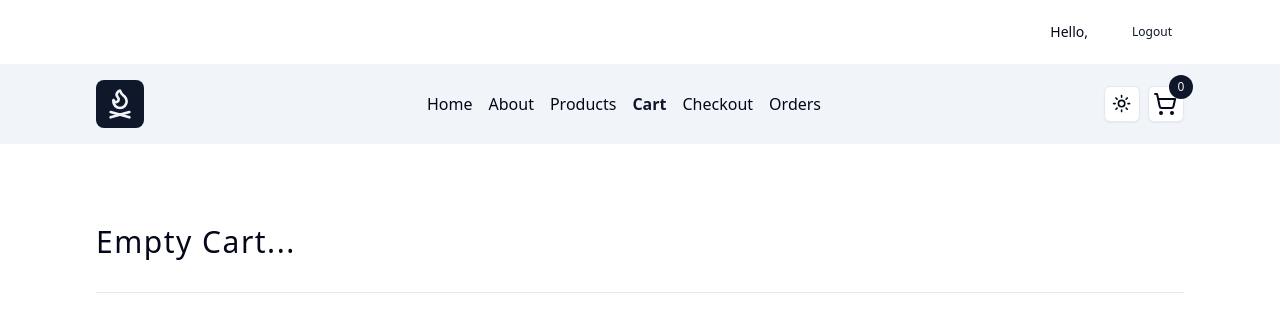
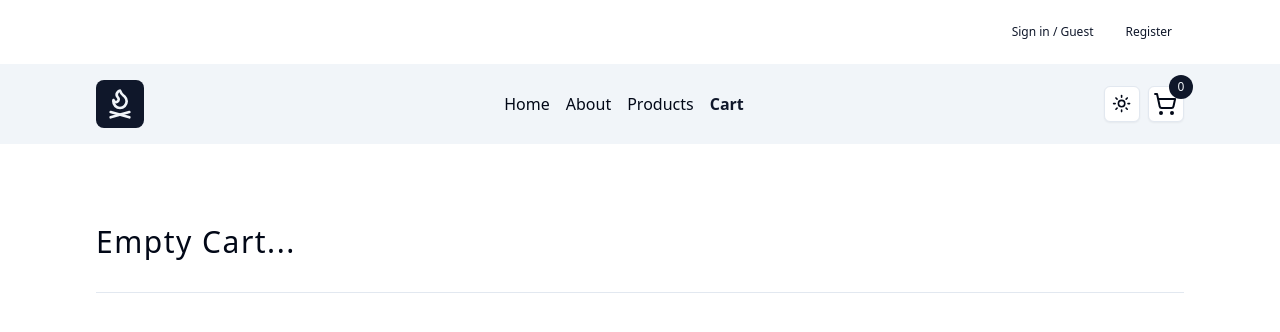
Before and after one commit to WilsonTomisin/ts-project, a React (Vite) app: page /cart in a window 1280 px wide. Shown: the top 332 px of the page. Built offline with nearby package versions, Linux system fonts and the light colour scheme.

Commit message:
working on checkout page

```diff
--- /dev/null
+++ b/src/components/CheckOutForm.tsx
@@ -0,0 +1,10 @@
+
+const CheckOutForm = () => {
+  return (
+    <div>
+      checkout form
+    </div>
+  )
+}
+
+export default CheckOutForm
--- a/src/components/DropdownLinks.tsx
+++ b/src/components/DropdownLinks.tsx
@@ -8,8 +8,11 @@ import { AlignLeft } from 'lucide-react';
 import { Button } from './ui/button';
 import { links } from '@/utils';
 import { NavLink } from 'react-router-dom';
+import { useAppSelector } from '@/hooks';
 
 function DropdownLinks() {
+  const user = useAppSelector((state)=> state.userState.user);
+
   return (
     <DropdownMenu>
       <DropdownMenuTrigger asChild className='lg:hidden '>
@@ -23,6 +26,12 @@ function DropdownLinks() {
        sideOffset={25}
        className='lg:hidden w-52'>
             {links.map((link)=>{
+                const restrictedRoutes = link.label === 'checkout' || link.label === 'orders' ;
+
+                // checkout and order routes do not display if not logged in.
+                if (restrictedRoutes && !user) {
+                  return null ;
+                }
                 return <DropdownMenuItem key={link.label}>
                     <NavLink to={link.href} className={(({isActive})=>{
                         return ` capitalize w-full ${ isActive ? ' text-primary': ''}`
--- a/src/components/Header.tsx
+++ b/src/components/Header.tsx
@@ -1,19 +1,33 @@
-import { useState } from "react"
-import { Button } from "./ui/button"
-import { Link } from "react-router-dom"
-import { useAppSelector } from "@/hooks"
+import { Link, useNavigate } from 'react-router-dom';
+import { Button } from './ui/button';
+import { useAppDispatch, useAppSelector } from '@/hooks';
+
+import { logoutUser } from '../features/user/userSlice';
+import { clearCart } from '../features/cart/cartSlice';
+import { toast } from '@/hooks/use-toast';
 
 const Header = () => {
 
-    const [user, setUser] = useState<{name:string } | null>({
-        name: useAppSelector((state)=> state.userState.user?.username )
-    })
+    const navigate = useNavigate();
+    const dispatch = useAppDispatch();
+    const username = useAppSelector((state)=> state.userState.user?.username)
+
+    const handleLogout =()=>{
+
+        dispatch(logoutUser());
+        dispatch(clearCart())
+        toast({
+            title:'logged out successfully'
+        })
+        navigate('/login')
+    }
+
   return (
     <div className=" align-element flex justify-center sm:justify-end py-4">
         {
-            user ? <div className=" flex items-center gap-x-2 sm:gap-x-8">
-                <span className=" text-xs sm:text-sm">Hello,{user.name}</span>
-                <Button variant={'link'} size={'sm'} onClick={()=> setUser(null)}>
+            username ? <div className=" flex items-center gap-x-2 sm:gap-x-8">
+                <span className=" text-xs sm:text-sm">Hello,{username}</span>
+                <Button variant={'link'} size={'sm'} onClick={()=> handleLogout()}>
                     Logout
                 </Button>
             </div>
--- a/src/components/Navlinks.tsx
+++ b/src/components/Navlinks.tsx
@@ -1,9 +1,18 @@
 import { links } from "@/utils";
 import { NavLink } from "react-router-dom";
+import { useAppSelector } from "@/hooks";
 function Navlinks() {
+  const user = useAppSelector((state)=> state.userState.user);
+
   return (
     <div className=" hidden lg:flex items-center justify-center gap-x-4">
       {links.map((link)=>{
+         const restrictedRoutes = link.label === 'checkout' || link.label === 'orders' ;
+
+         // checkout and order routes do not display if not logged in.
+         if (restrictedRoutes && !user) {
+           return null ;
+         }
         return(
             <NavLink to={link.href} key={link.label} className={(({isActive})=>{
                 return `capitalize w-full ${isActive ? ' font-bold text-primary' :''}`
--- a/src/components/index.ts
+++ b/src/components/index.ts
@@ -24,3 +24,4 @@ export { default as SelectProductAmount } from './SelectProductAmount';
 export { default as CartItemsList } from './CartItemsList';
 export { default as CartItemsTotal } from './CartItemsTotal';
 export { default as SubmitBtn } from './SubmitBtn';
+export { default as CheckOutForm } from './CheckOutForm';
--- a/src/features/cart/cartSlice.ts
+++ b/src/features/cart/cartSlice.ts
@@ -48,7 +48,7 @@ const cartSlice = createSlice({
             const cartItemToDelete = state.cartItems.find(item => item.cartID == cartIdToDelete);
             // ^\ |^ returns the item in the state cart that matches the action.payload(cartIdToDelete)
 
-            if (!cartItemToDelete) return ;
+            if (!cartItemToDelete) return  ;
             state.cartItems = state.cartItems.filter(item => item.cartID !== cartItemToDelete.cartID )
             //^^^^^^ returns a new array of cart items excluding the one that `item.cartID !== cartItemToDelete.cartID` returns false
             state.numItemsInCart = state.numItemsInCart - cartItemToDelete.amount
--- a/src/features/user/userSlice.ts
+++ b/src/features/user/userSlice.ts
@@ -31,7 +31,7 @@ const userSLice = createSlice({
 
             if (user.username === 'demo user') {
                 toast({
-                    description:'welcome demo user'
+                    description:'logged in as Guest'
                 })
                 return ;
             }
--- a/src/pages/Cart/index.tsx
+++ b/src/pages/Cart/index.tsx
@@ -5,7 +5,7 @@ import { Button } from '@/components/ui/button';
 
 
 const Cart = () => {
-  const user = null ;
+  const user = useAppSelector((state)=> state.userState.user) ;
   const numberOfItemsInCart = useAppSelector((state)=> state.cartState.numItemsInCart)
 
   if (numberOfItemsInCart == 0) {
--- a/src/pages/Login/index.tsx
+++ b/src/pages/Login/index.tsx
@@ -13,7 +13,7 @@ import { toast } from '@/hooks/use-toast';
 import { type ReduxStore } from '@/store';
 import { loginUser } from '@/features/user/userSlice';
 import { useAppDispatch } from '@/hooks';
-import { AxiosResponse } from 'axios';
+import { AxiosError, AxiosResponse } from 'axios';
 
 
 
@@ -31,6 +31,11 @@ export const action = (store:ReduxStore):ActionFunction => {
       store.dispatch(loginUser({username,jwt}));
       return redirect('/')
     } catch (error) {
+      const errorMsg = error instanceof AxiosError ? error.response?.data.error.message : 'login failed'
+      toast({
+        title:'an error occured',
+        description:`error: ${errorMsg}`
+      })
       return null
     }
   }
```
